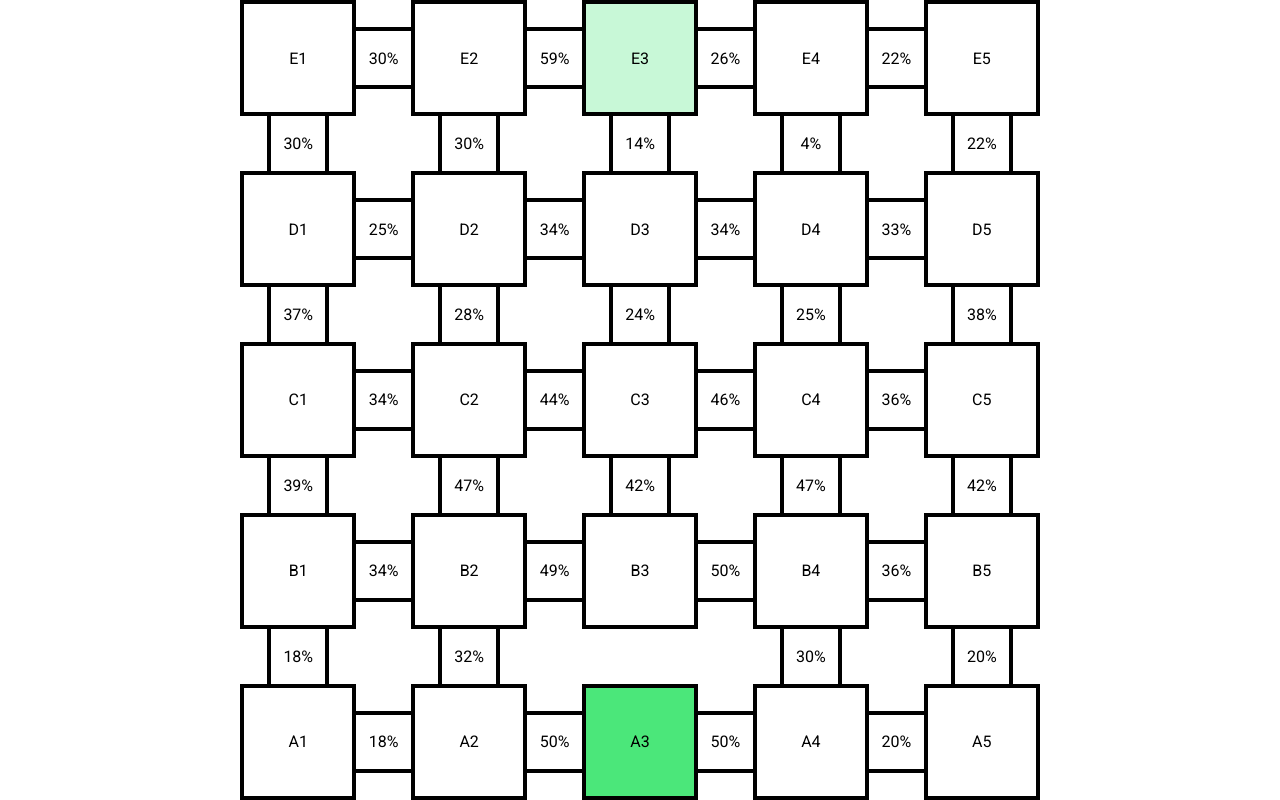
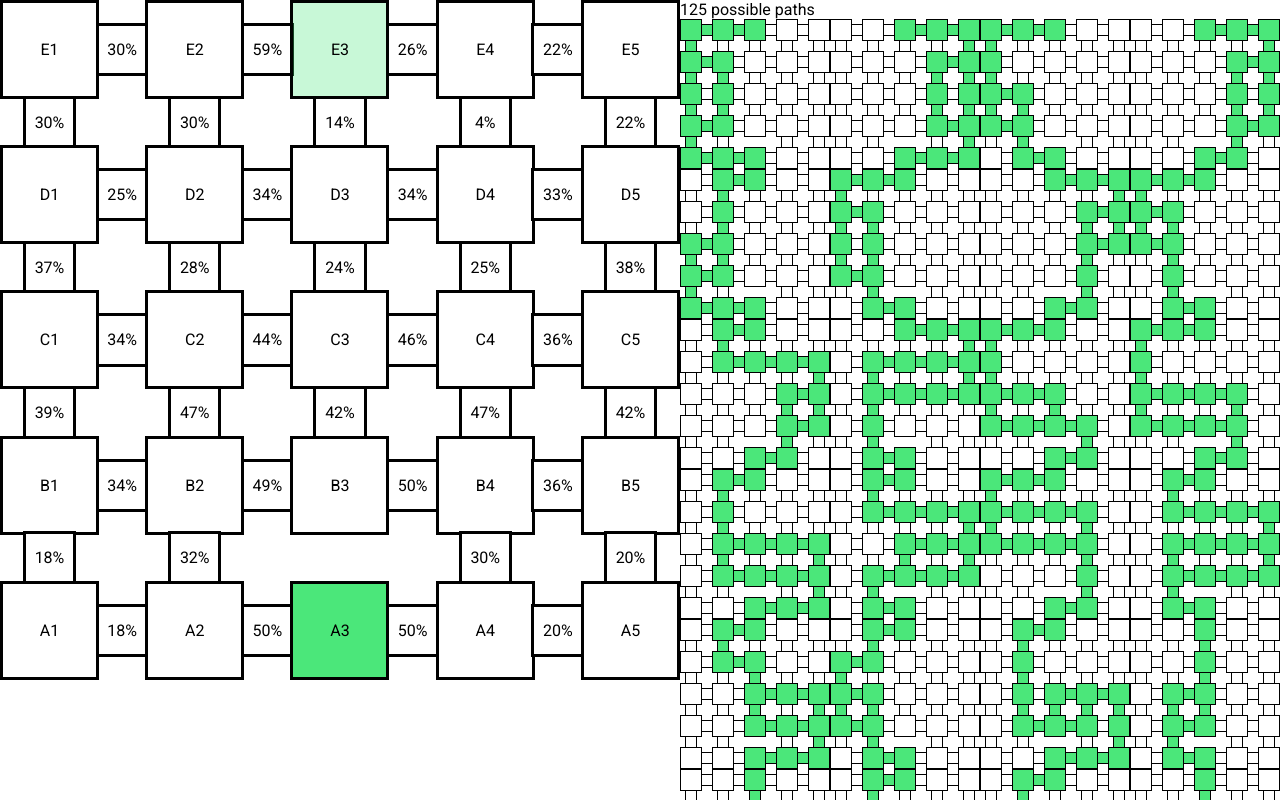
Before and after one commit to alexjlockwood/lost-temple-analyzer, a React (Create React App) app: page / in a window 1280 px wide. Built offline with nearby package versions, Linux system fonts and the light colour scheme.

Commit message:
add grid example

```diff
--- a/src/App.tsx
+++ b/src/App.tsx
@@ -15,6 +15,7 @@ import LostTemple, {
 import { LostTemplePath } from './LostTemplePath';
 import { lostTemplePaths } from './LostTemplePathData';
 import PossiblePathsGrid from './PossiblePathsGrid';
+import { Paper } from '@mui/material';
 
 // TODO: google analytics
 // TODO: rename app
@@ -60,6 +61,7 @@ function App() {
   // Update 'width' and 'height' when the window resizes
   useEffect(() => {
     window.addEventListener('resize', updateSize);
+    console.log('window resize');
   }, []);
 
   const size = width === undefined || height === undefined ? undefined : Math.min(width, height);
@@ -202,18 +204,32 @@ function App() {
         onPointerUp={onPointerUp}
       />
     );
-  return <Container ref={ref}>{lostTemple}</Container>;
-  // return (
-  //   <Container ref={ref}>
-  //     <PossiblePathsGrid possiblePaths={filteredLostTemplePaths} />
-  //   </Container>
-  // );
+  return (
+    <Container>
+      <LostTempleContainer ref={ref}>{lostTemple}</LostTempleContainer>
+      {/* <Paper elevation={6}> */}
+      <PossiblePathsGrid possiblePaths={filteredLostTemplePaths} />
+      {/* </Paper> */}
+    </Container>
+  );
 }
 
 const Container = styled.div`
-  display: grid;
-  place-items: center;
-  min-height: 100vh;
+  width: 100%;
+  height: 100vh;
+  display: flex;
+`;
+
+const LostTempleContainer = styled.div`
+  height: 100vh;
+  flex-grow: 1;
+`;
+
+const Item = styled.div`
+  width: 100px;
+  height: 100px;
+  background: #f00;
+  flex-grow: 1;
 `;
 
 function intersects(
--- a/src/PossiblePathsGrid.tsx
+++ b/src/PossiblePathsGrid.tsx
@@ -16,19 +16,33 @@ function PossiblePathsGrid({ possiblePaths }: PossiblePathsGridProps) {
     return (
       <LostTemple
         key={key}
-        size={300}
+        size={150}
         openRooms={getOpenRooms(p)}
         openDoors={p.openDoors}
         showRoomNames={false}
       />
     );
   });
-  return <Container>{lostTemplePaths}</Container>;
+  const length = possiblePaths.length;
+  const possiblePathSuffix = length === 1 ? '' : 's';
+  const possiblePathText = `${length} possible path${possiblePathSuffix}`;
+  return (
+    <Container>
+      {possiblePathText}
+      <GridContainer>{lostTemplePaths}</GridContainer>
+    </Container>
+  );
 }
 
 const Container = styled.div`
   display: flex;
+  flex-direction: column;
+`;
+
+const GridContainer = styled.div`
+  display: flex;
   flex-wrap: wrap;
+  width: 600px;
 `;
 
 export default PossiblePathsGrid;
```
